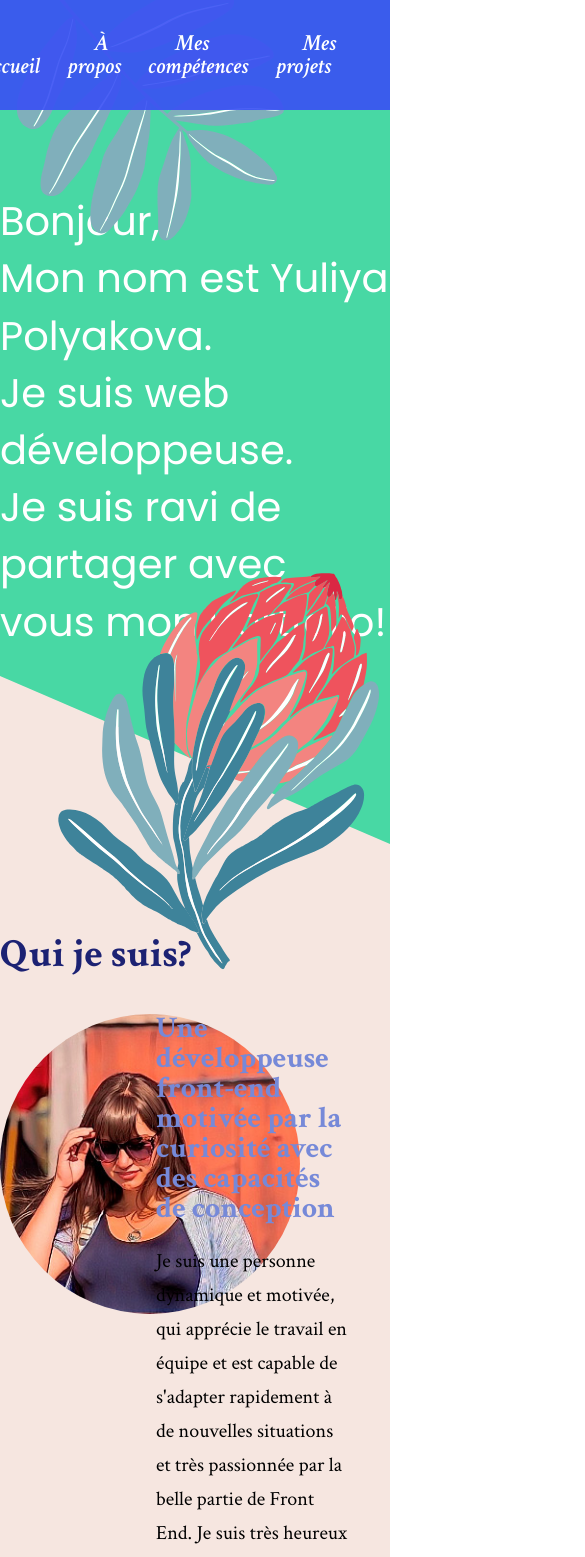
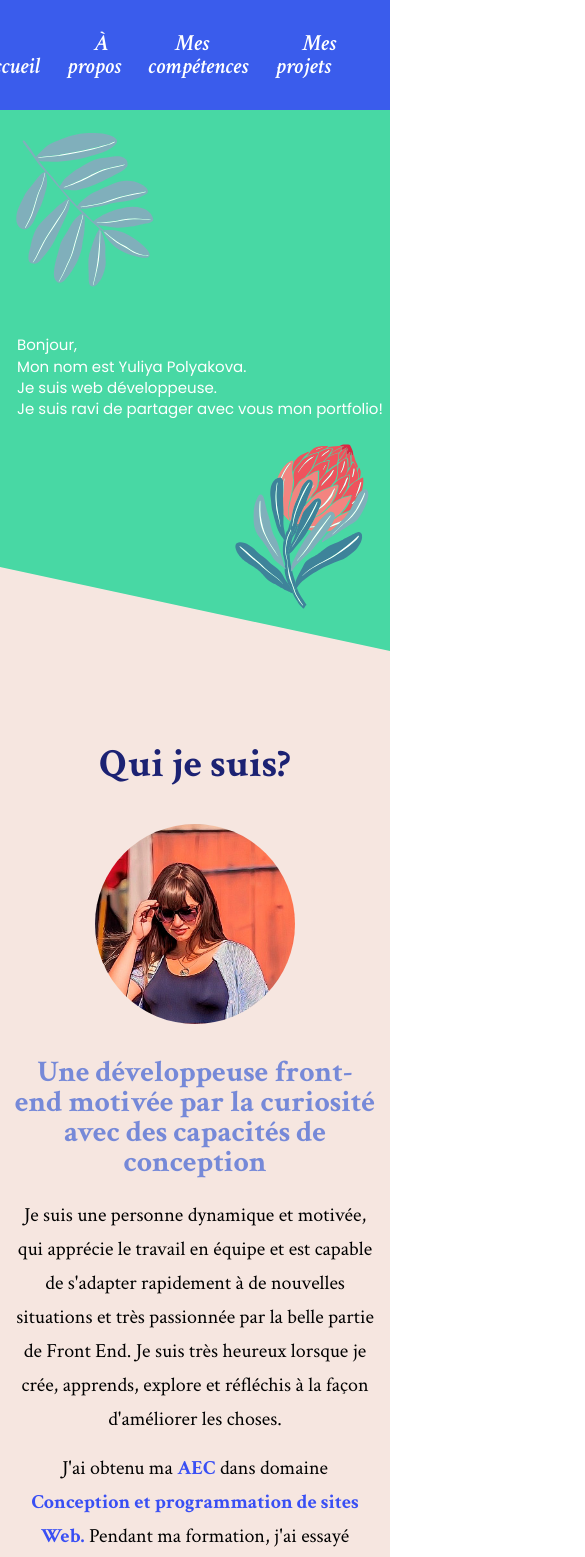
Before and after one commit to Yuliya33/portfolio, a React (Create React App) app: page / in a window 390 px wide. Shown: the top 1557 px of the page, 585 px wide, since content can reach past the window. Built offline with nearby package versions, Linux system fonts and the light colour scheme.

Commit message:
version responsive

```diff
--- a/src/components/About.module.scss
+++ b/src/components/About.module.scss
@@ -1,6 +1,5 @@
 .about{
     background-color: #f6e6e0;
-    height: 100vh;
     padding-top: 90px;
     .title{
         h1{
@@ -12,6 +11,7 @@
     }
     .content{
         display: flex;
+        justify-content: space-between;
         .imgProfile{
             flex: 0 0 40%;
             max-width: 40%;
@@ -43,3 +43,68 @@
     }
 
 }
+
+@media(max-width: 1199px){
+    .about{
+        .content{
+            .imgProfile{
+                flex: 0 0 30%;
+                max-width: 30%;
+                img{
+                    width: 250px;
+                    height: 250px;
+                }
+            }
+            .text{
+                flex: 0 0 65%;
+                max-width: 65%;
+            }
+        }
+
+    }
+
+}
+
+@media(max-width: 991px){
+    .about{
+        .content{
+            .imgProfile{
+                img{
+                    width: 200px;
+                    height: 200px;
+                }
+            }
+        }
+
+    }
+
+}
+
+@media(max-width: 767px){
+    .about{
+        .title{
+            h1{
+               text-align: center;
+            }
+        }
+        .content{
+            flex-wrap: wrap;
+            text-align: center;
+            .imgProfile{
+                flex: 0 0 100%;
+                max-width: 100%;
+                img{
+                    width: 200px;
+                    height: 200px;
+                }
+            }
+            .text{
+                margin-top: 30px;
+                flex: 0 0 100%;
+                max-width: 100%;
+            }
+        }
+
+    }
+
+}
--- a/src/components/Bouton.module.scss
+++ b/src/components/Bouton.module.scss
@@ -38,3 +38,11 @@
        }
     }
 }
+
+@media(max-width: 400px){
+    .bouton{
+        a{
+            padding: 15px 8px;
+        }
+    }
+}
--- a/src/components/Container.module.scss
+++ b/src/components/Container.module.scss
@@ -3,4 +3,8 @@
         width: 1000px;
         margin: 0 auto;
     }
+
+    @media(max-width: 1000px){
+        padding: 0 15px;
+    }
 }
--- a/src/components/Header.module.scss
+++ b/src/components/Header.module.scss
@@ -39,3 +39,104 @@
 
     }
 }
+
+@media(max-width: 1350px){
+    .header{
+        &::before{
+            max-width: 350px;
+            height: 100%;
+            background: url('../../public/images/leafy-branch.svg') center/contain no-repeat;
+            top: -123px;
+            left: -24px;
+        }
+        &::after{
+            width: 300px;
+            height: 100%;
+            background: url('../../public/images/main-flower.svg') center/contain no-repeat;
+            bottom: -350px;
+            right: 25px;
+        }
+        .title{
+            margin-top: 200px;
+        }
+        h1{
+            font-size: 30px;
+        }
+    }
+
+}
+
+@media(max-width: 1199px){
+    .header{
+        &::before{
+            max-width: 300px;
+            height: 100%;
+            top: -120px;
+            left: -45px;
+        }
+        &::after{
+            width: 250px;
+            height: 100%;
+            bottom: -350px;
+            right: 25px;
+        }
+        .title{
+            margin-top: 200px;
+        }
+        h1{
+            font-size: 25px;
+        }
+    }
+
+}
+
+@media(max-width: 992px){
+    .header{
+        height: calc(100vh - 290px);
+        &::before{
+            max-width: 250px;
+            height: 100%;
+            top: -73px;
+            left: -28px;
+        }
+        &::after{
+            width: 200px;
+            height: 100%;
+            bottom: -287px;
+            right: 25px;
+        }
+        .title{
+            margin-top: 200px;
+        }
+        h1{
+            font-size: 20px;
+            padding-left: 10px;
+        }
+    }
+
+}
+
+@media(max-width: 640px){
+    .header{
+        height: calc(100vh - 290px);
+        &::before{
+            max-width: 200px;
+            height: 100%;
+            top: -73px;
+            left: -23px;
+        }
+        &::after{
+            width: 150px;
+            height: 100%;
+            bottom: -249px;
+            right: 13px;
+        }
+        .title{
+            margin-top: 200px;
+        }
+        h1{
+            font-size: 15px;
+        }
+    }
+
+}
--- a/src/components/Menu.js
+++ b/src/components/Menu.js
@@ -1,6 +1,25 @@
+import { useRef, useState, useEffect } from 'react';
 import classes from './Menu.module.scss';
 
 function Menu(){
+
+    const navMobile = useRef(null);
+    const [buttonClicked, setButtonClicked] = useState(false);
+
+    function buttonClickHandler(){
+        setButtonClicked(!buttonClicked);
+    }
+
+    const [isMobile, setIsMobile] = useState(window.innerWidth < 1075);
+
+    useEffect(() => {
+        window.addEventListener("resize", () => {
+            const mobile = window.innerWidth < 1075;
+            if (mobile !== isMobile) setIsMobile(mobile);
+        }, false);
+    }, [isMobile]);
+
+
 
     function scrollDownHandler(evt){
         let hash = evt.target.hash.replace("#", "");
@@ -10,14 +29,19 @@ function Menu(){
     }
 
     return (
-        <div>
+        <>
+        <header>
+            <nav ref={navMobile} className={`${buttonClicked ? classes.open : ''} ${isMobile ? classes.mobile : ''}`}>
                 <ul className={classes.menu}>
                     <li><a href="#section-home" onClick={scrollDownHandler}>Accueil</a></li>
                     <li><a href="#section-about" onClick={scrollDownHandler}>À propos</a></li>
                     <li><a href="#section-skills" onClick={scrollDownHandler}>Mes compétences</a></li>
                     <li><a href="#section-work" onClick={scrollDownHandler}>Mes projets</a></li>
                 </ul>
-        </div>
+            </nav>
+            <div className={`${classes.btnMobile} ${ buttonClicked ? classes.open : ''}`} onClick={buttonClickHandler}><i></i></div>
+        </header>
+        </>
 
     );
 }
--- a/src/components/Menu.module.scss
+++ b/src/components/Menu.module.scss
@@ -8,6 +8,7 @@
     left: 0;
     right: 0;
     z-index: 3000;
+    overflow: hidden;
     li{
         a{
             text-decoration: none;
--- a/src/components/Projet.module.scss
+++ b/src/components/Projet.module.scss
@@ -31,6 +31,56 @@
         img{
             box-shadow: 0px 2px 13px 2px rgba(0,0,0,0.9);
             border-radius: 5px;
+            width: 100%;
         }
     }
 }
+
+@media(max-width: 767px){
+    .projet{
+       flex-wrap: wrap;
+       text-align: center;
+       justify-content: center;
+        .projetContent{
+            flex: 0 0 100%;
+            max-width: 100%;
+            h3{
+                margin-top: 30px;
+                margin-bottom: 30px;
+            }
+            p{
+                font-size: 20px;
+                margin-bottom: 40px;
+                line-height: 1.2;
+                span{
+                    color: #394ff4;
+                    font-weight: 600;
+                }
+            }
+
+        }
+        .projetImage{
+            flex: 0 0 65%;
+            max-width: 65%;
+            order: -1;
+            &.projetImageLeft{
+                order: -1;
+            }
+            img{
+                box-shadow: 0px 2px 13px 2px rgba(0,0,0,0.9);
+                border-radius: 5px;
+                width: 100%;
+                margin-top: 30px;
+            }
+        }
+    }
+}
+
+@media(max-width: 400px){
+    .projet{
+        .projetImage{
+            flex: 0 0 100%;
+            max-width: 100%;
+        }
+    }
+}
--- a/src/components/SectionBottom.module.scss
+++ b/src/components/SectionBottom.module.scss
@@ -15,6 +15,7 @@
         -webkit-clip-path: polygon(0 0, 100% 0, 100% 100%, 0 16%);
         clip-path: polygon(0 0, 100% 0, 100% 100%, 0 16%);
         background-color: #48d8a4;
+        bottom: 3px;
 
     }
 }
@@ -46,3 +47,10 @@
     }
 
 }
+
+
+@media(max-width: 1199px){
+    .sectionbottom{
+        height: 100px;
+    }
+}
--- a/src/components/Skills.js
+++ b/src/components/Skills.js
@@ -10,7 +10,6 @@ function Skills(){
                 <h3>Ma boîte à outils et les choses que je peux faire</h3>
                 <p>Les compétences, outils et technologies que j'utilise pour donner vie à vos produits :</p>
                 <div className={classes.skillsIcons}>
-                    <div className={classes.skillsIconsColumn}>
                         <div>
                             <i className="devicon-html5-plain"></i>
                             <p>HTML5</p>
@@ -39,8 +38,6 @@ function Skills(){
                             <i className="devicon-sass-original"></i>
                             <p>SASS</p>
                         </div>
-                    </div>
-                    <div className={classes.skillsIconsColumn}>
                         <div>
                             <i className="devicon-visualstudio-plain"></i>
                             <p>VS Code</p>
@@ -69,7 +66,6 @@ function Skills(){
                             <img src="/images/icon-tablet-phone-and-browser.svg" alt="icon of tablet, phone and browser window."/>
                             <p>Responsive Websites</p>
                         </div>
-                    </div>
                 </div>
                 <h4>Travaille actuellement sur :</h4>
                 <p>Améliorer mes compétences et ma compréhension de JavaScript et de React.</p>
--- a/src/components/Skills.module.scss
+++ b/src/components/Skills.module.scss
@@ -1,6 +1,7 @@
 .skills{
     background-color:#eeb4aa;
     padding-top: 100px;
+    overflow: hidden;
     h2{
         color: white;
         font-size: 20px;
@@ -20,23 +21,16 @@
     .skillsIcons{
         font-size: 60px;
         color: white;
-        max-width: 700px;
+        max-width: 850px;
         display: flex;
         flex-wrap: wrap;
         img{
             width: 40px;
             height: 40px;
         }
-        .skillsIconsColumn{
-            flex: 0 0 100%;
-            max-width: 100%;
-            display: flex;
-            margin-bottom: 20px;
-            margin-left: -30px;
-        }
         div{
-            flex: 0 0 100px;
-            max-width: 100px;
+            flex: 0 0 11%;
+            max-width: 11%;
             padding: 0 10px;
             text-align: center;
         }
@@ -48,3 +42,19 @@
         margin-bottom: 20px;
     }
 }
+
+@media(max-width: 991px){
+    .skills{
+        .skillsIcons{
+            justify-content: center;
+            div{
+                flex: 0 0 100px;
+                max-width: 100px;
+                padding: 0 10px;
+                text-align: center;
+            }
+        }
+        h4{
+        }
+    }
+}
--- a/src/components/Work.module.scss
+++ b/src/components/Work.module.scss
@@ -9,3 +9,12 @@
         margin-bottom: 30px;
     }
 }
+
+@media(max-width: 767px){
+    .work{
+        h2{
+          text-align: center;
+        }
+    }
+
+}
```
Lines whose indentation alone changed are shown as unchanged.
